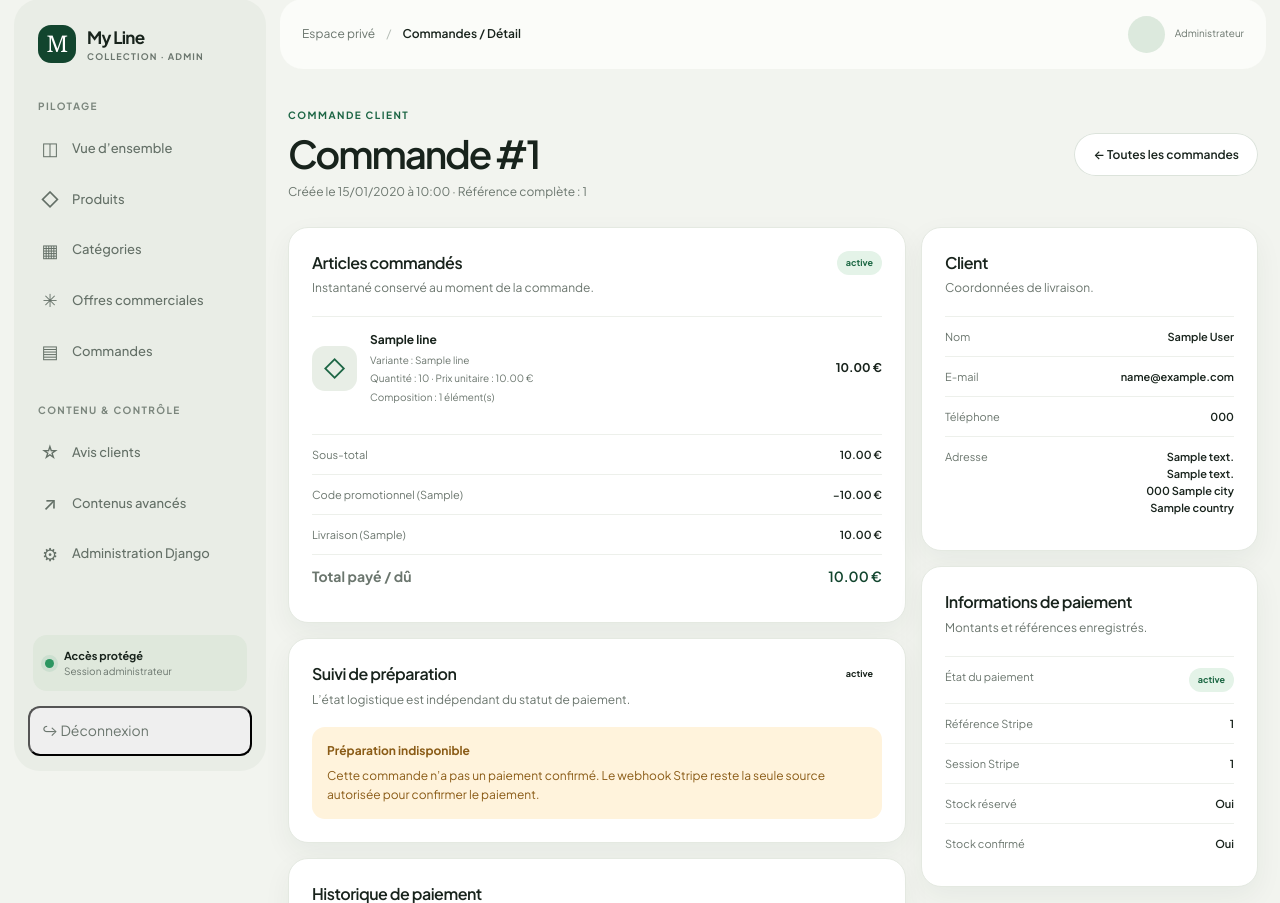
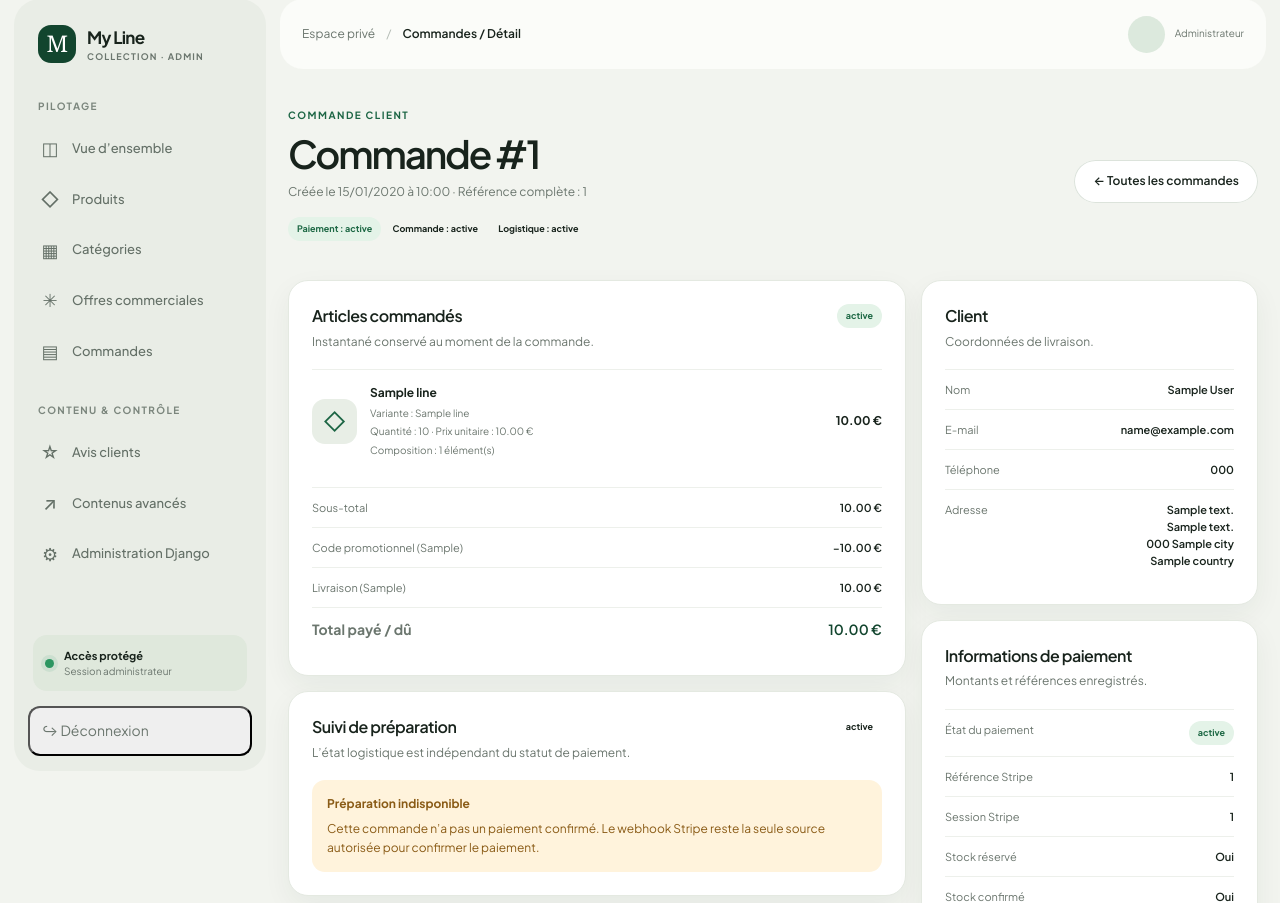
Before and after one commit to MAHDIghr/E-commerce-Website, a Django app: template dashboard/templates/dashboard/order_detail.html in a window 1280 px wide. Shown: the part 15-918 px from the top of the page. Run offline with Django 5.2, Linux system fonts and the light colour scheme; the template is opened without the code that fills it: most values are stand-ins (such as "Sample title", 1, 10 or a date in 2020).

Commit message:
Display payment, commercial and fulfillment states separately

```diff
--- a/dashboard/templates/dashboard/order_detail.html
+++ b/dashboard/templates/dashboard/order_detail.html
@@ -5,7 +5,7 @@
 {% block extra_head %}<link rel="stylesheet" href="{% static 'dashboard/orders.css' %}">{% endblock %}
 {% block content %}
 <section class="page-heading order-detail-heading">
-  <div><p class="eyebrow">COMMANDE CLIENT</p><h1>Commande #{{ order.public_id|truncatechars:13 }}</h1><p class="muted">Créée le {{ order.created_at|date:"d/m/Y à H:i" }} · Référence complète : {{ order.public_id }}</p></div>
+  <div><p class="eyebrow">COMMANDE CLIENT</p><h1>Commande #{{ order.public_id|truncatechars:13 }}</h1><p class="muted">Créée le {{ order.created_at|date:"d/m/Y à H:i" }} · Référence complète : {{ order.public_id }}</p><p><span class="order-status payment-{{ order.status }}">Paiement : {{ order.get_status_display }}</span> <span class="order-status">Commande : {{ order.get_commercial_status_display }}</span> <span class="order-status fulfillment-{{ order.fulfillment_status }}">Logistique : {{ order.get_fulfillment_status_display }}</span></p></div>
   <div class="order-heading-actions">
     {% if can_cancel_order %}
     <details class="lifecycle-create"><summary>Annuler la commande</summary><form method="post" action="{% url 'dashboard:order_cancel' order.pk %}" class="fulfillment-form">{% csrf_token %}<label><span>Motif (facultatif)</span><textarea name="reason" rows="2" maxlength="2000"></textarea></label><button class="button button-secondary" type="submit">Confirmer l'annulation</button><p class="helper-note">{% if can_cancel_paid_order %}Le remboursement total est confirmé. Cette action annule le cycle commercial et remet en stock les variantes uniquement si aucune expédition n'existe.{% else %}La réservation de stock active sera libérée. Une commande payée exige un remboursement total confirmé et aucune expédition.{% endif %}</p></form></details>
```
